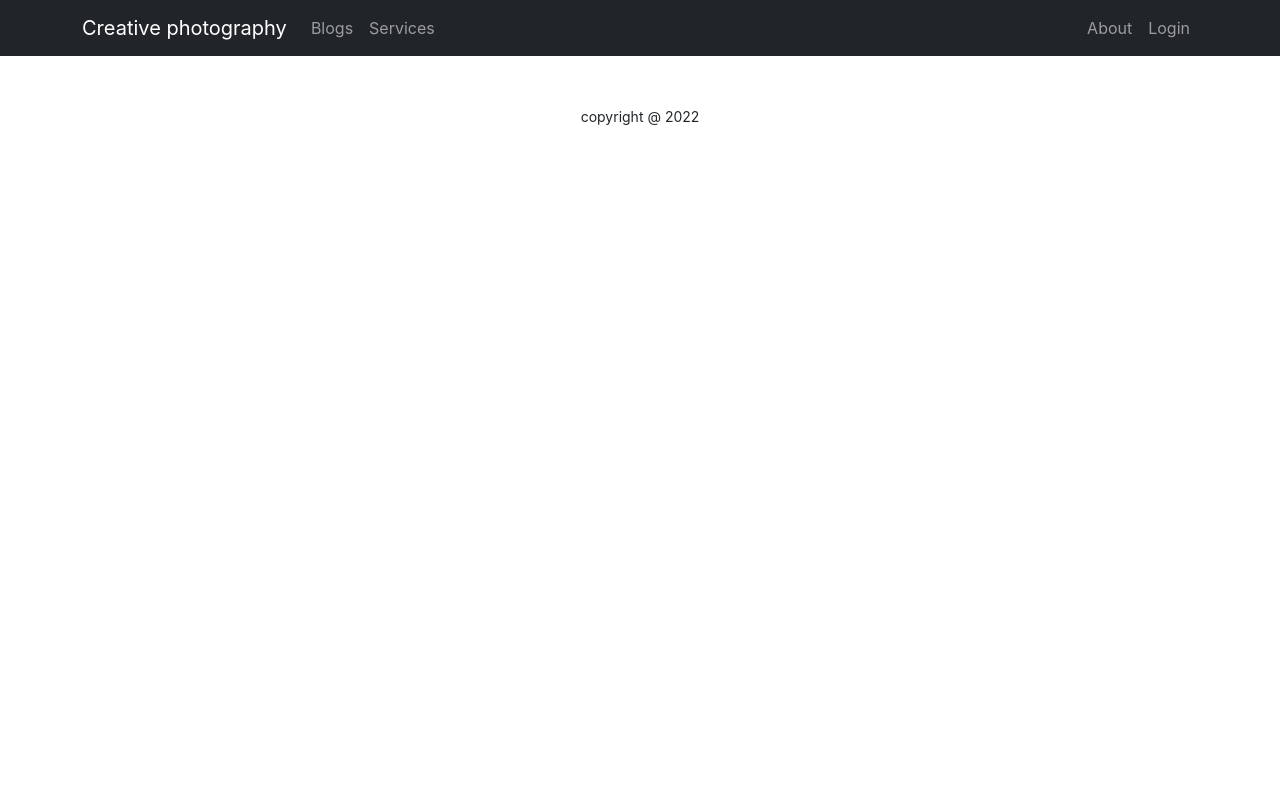
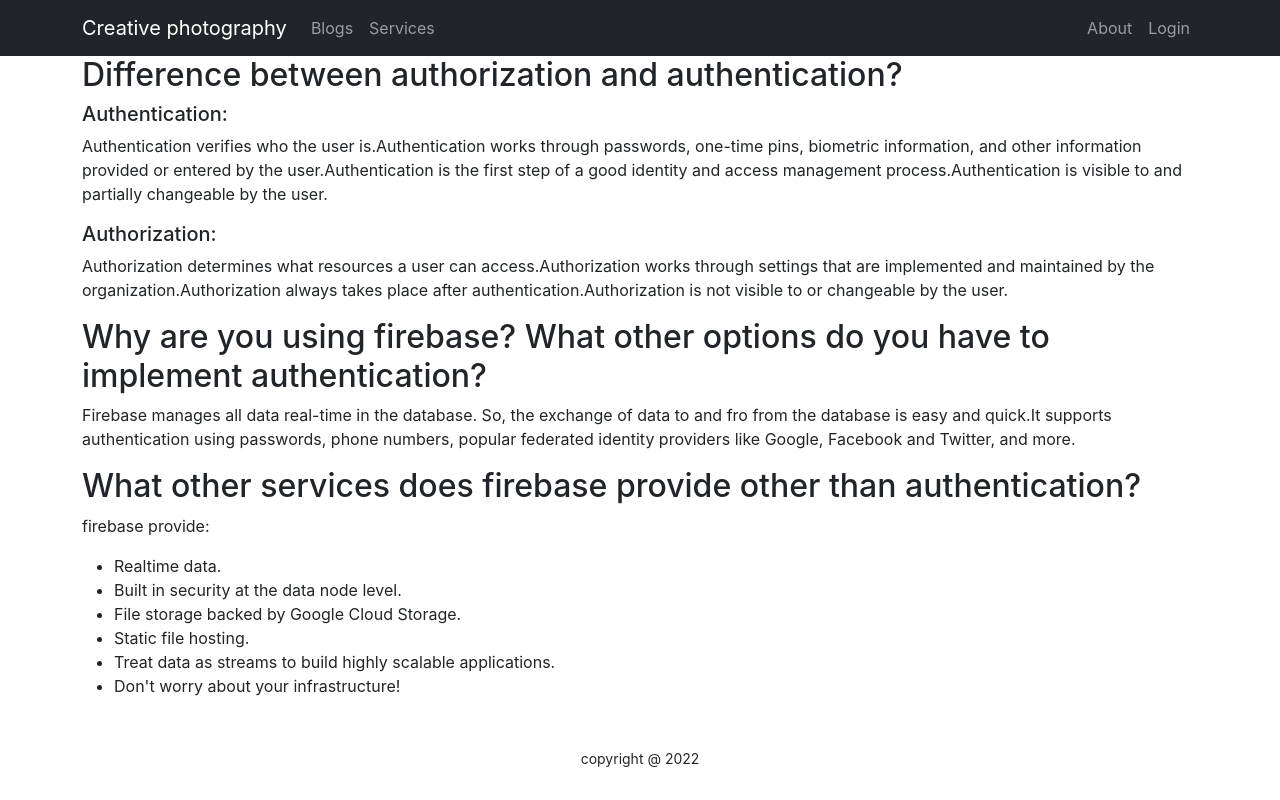
Before and after one commit to masudfahim/Creative-Photography, a React (Create React App) app: page /blog in a window 1280 px wide. Built offline with nearby package versions, Linux system fonts and the light colour scheme; no server answers.

Commit message:
question done

```diff
--- a/src/Pages/Blogs/Blog.js
+++ b/src/Pages/Blogs/Blog.js
@@ -2,7 +2,42 @@
 
 const Blog = () => {
     return (
-        <div>
+        <div className='container'>
+            <div>
+                <h2>Difference between authorization and authentication?</h2>
+                <h5>Authentication: </h5>
+                <p>Authentication verifies who the user is.Authentication works through passwords, one-time pins, biometric information, and other information provided or entered by the user.Authentication is the first step of a good identity and access management process.Authentication is visible to and partially changeable by the user.</p>
+                <h5>Authorization: </h5>
+                <p>Authorization determines what resources a user can access.Authorization works through settings that are implemented and maintained by the organization.Authorization always takes place after authentication.Authorization is not visible to or changeable by the user.</p>
+            </div>
+            <div>
+                <h2>Why are you using firebase? What other options do you have to implement authentication?</h2>
+                <p>Firebase manages all data real-time in the database. So, the exchange of data to and fro from the database is easy and quick.It supports authentication using passwords, phone numbers, popular federated identity providers like Google, Facebook and Twitter, and more.</p>
+            </div>
+            <div>
+                <h2>What other services does firebase provide other than authentication?</h2>
+                <p>firebase provide:</p>
+
+
+                <ul>
+                    <li>  Realtime data.</li>
+                    <li> Built in security at the data node level.</li>
+                    <li>
+                        File storage backed by Google Cloud Storage.</li>
+                    <li>Static file hosting.</li>
+                    <li>
+                        Treat data as streams to build highly scalable applications.</li>
+                    <li>     Don't worry about your infrastructure!</li>
+
+
+
+
+
+
+                </ul>
+
+
+            </div>
 
         </div>
     );
```
